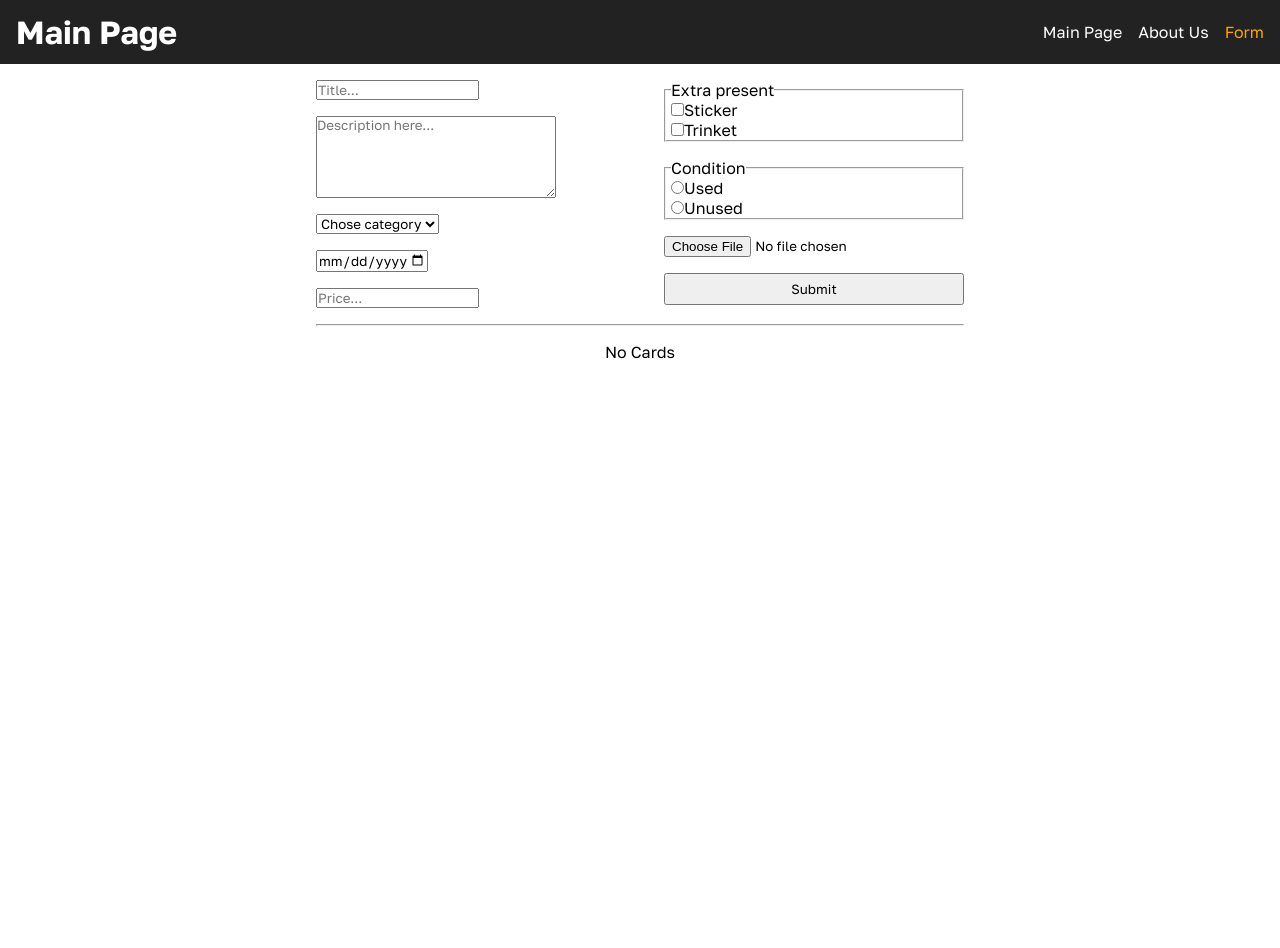
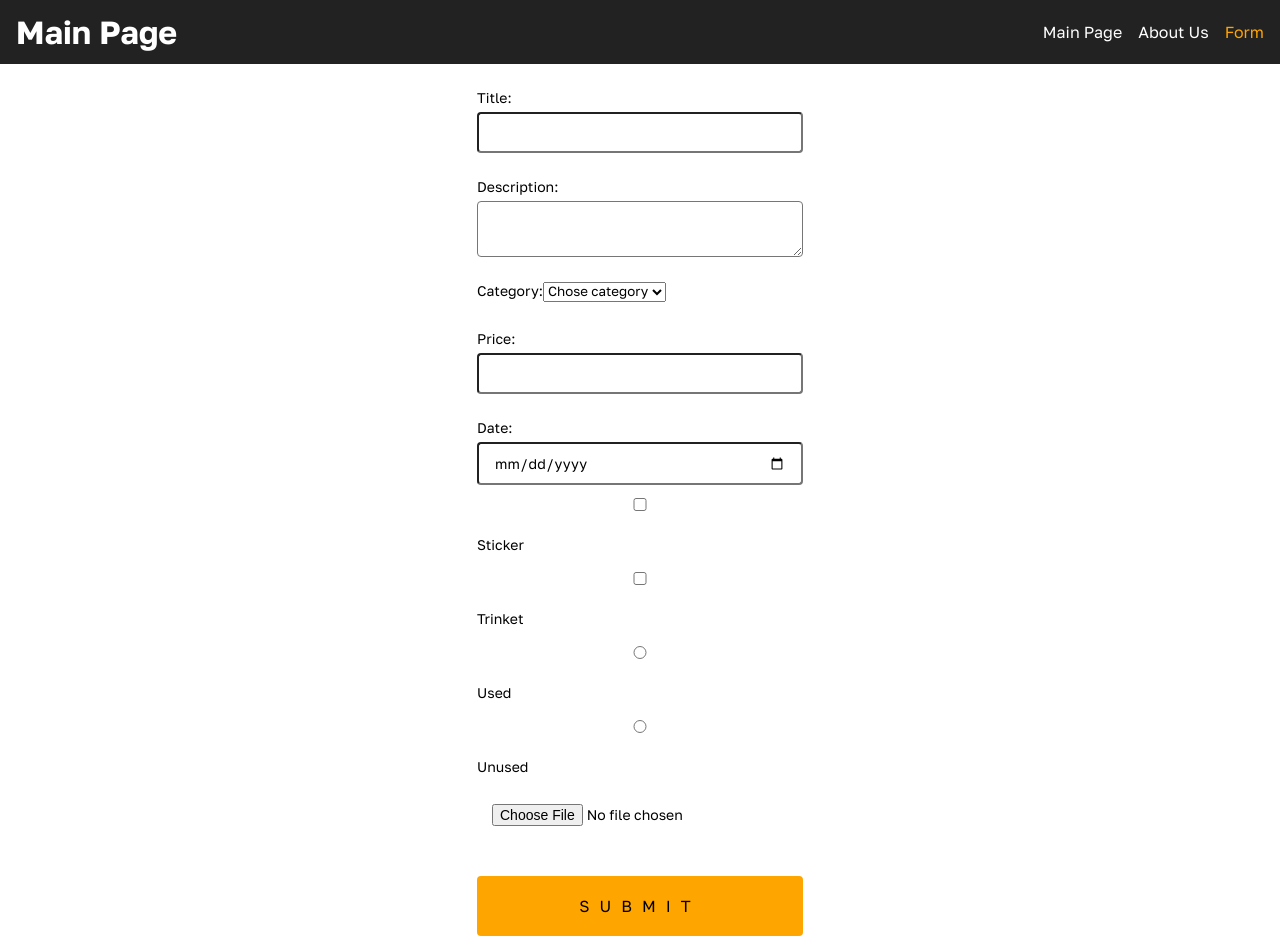
Before and after one commit to kostili-tec/rsschool-react, a React (Vite) app: page /form in a window 1280 px wide. Shown: the top 948 px of the page. Before the commit the page ends 800 px from the top, so only its background shows below. Built offline with nearby package versions, Linux system fonts and the light colour scheme.

Commit message:
refactor: rewrite form component to FC

```diff
--- a/package.json
+++ b/package.json
@@ -40,6 +40,7 @@
     "jsdom": "^21.1.1",
     "lint-staged": "^13.1.2",
     "prettier": "^2.8.4",
+    "react-hook-form": "^7.43.8",
     "sass": "^1.58.3",
     "typescript": "^4.9.3",
     "vite": "^4.1.0",
--- /dev/null
+++ b/src/components/CardForm.tsx
@@ -0,0 +1,135 @@
+import React, { FC } from 'react';
+import { useForm } from 'react-hook-form';
+import { ICreateFormProps, IFormInputsData, IFormCardData } from '../interfaces';
+import classes from '../styles/form.module.scss';
+
+const CardForm: FC<ICreateFormProps> = ({ create }) => {
+  const {
+    register,
+    formState: { errors },
+    handleSubmit,
+  } = useForm<IFormInputsData>();
+
+  const onSubmit = (data: IFormInputsData) => {
+    const cardData: IFormCardData = { fileUrl: URL.createObjectURL(data.file[0]), ...data };
+    console.log(data);
+    console.log(cardData);
+
+    create(cardData);
+  };
+
+  return (
+    <form className={classes.form} onSubmit={handleSubmit(onSubmit)}>
+      <label>
+        Title:
+        <input
+          {...register('title', {
+            required: 'Поле обязательно',
+          })}
+        />
+      </label>
+      <div>{errors?.title && <p>{errors?.title.message || 'Error'}</p>}</div>
+      <label htmlFor="">
+        Description:
+        <textarea
+          {...register('description', {
+            required: 'Минимум 10 символов',
+          })}
+        ></textarea>
+      </label>
+      <div>{errors?.description && <p>{errors?.description.message || 'Error'}</p>}</div>
+      <label>
+        Category:
+        <select
+          role={'select'}
+          defaultValue={''}
+          {...register('select', {
+            required: 'select',
+          })}
+        >
+          <option disabled value="">
+            Chose category
+          </option>
+          <option value="smartphones">Smartphones</option>
+          <option value="laptops">Laptops</option>
+          <option value="fragrances">Fragrances</option>
+          <option value="skincare">Skincare</option>
+          <option value="another">Another</option>
+        </select>
+      </label>
+      <div>{errors?.select && <p>{errors?.select.message || 'Error'}</p>}</div>
+      <label htmlFor="">
+        Price:
+        <input
+          type="number"
+          {...register('price', {
+            required: 'Price',
+          })}
+        />
+      </label>
+      <div>{errors?.price && <p>{errors?.price.message || 'Error'}</p>}</div>
+      <label htmlFor="">
+        Date:
+        <input
+          type="date"
+          {...register('date', {
+            required: 'Date',
+          })}
+        />
+      </label>
+      <div>{errors?.price && <p>{errors?.price.message || 'Error'}</p>}</div>
+
+      <input
+        type="checkbox"
+        id="checkInput1"
+        value="Sticker"
+        {...register('checkboxes', {
+          required: true,
+        })}
+      />
+      <label htmlFor="checkInput1">Sticker</label>
+      <input
+        type="checkbox"
+        id="checkInput2"
+        value="Trinket"
+        {...register('checkboxes', {
+          required: true,
+        })}
+      />
+      <label htmlFor="checkInput1">Trinket</label>
+      <div>{errors?.checkboxes && <p>{errors?.checkboxes.message || 'Error'}</p>}</div>
+      <input
+        type="radio"
+        id="radio1"
+        value="Used"
+        {...register('radio', {
+          required: true,
+        })}
+      />
+      <label htmlFor="radio1">Used</label>
+      <input
+        type="radio"
+        id="radio2"
+        value="Unused"
+        {...register('radio', {
+          required: true,
+        })}
+      />
+      <label htmlFor="radio2">Unused</label>
+      <div>{errors?.radio && <p>{errors?.radio.message || 'Error'}</p>}</div>
+
+      <input
+        type="file"
+        accept="image/jpeg,image/png,image/gif"
+        {...register('file', {
+          required: true,
+        })}
+      />
+      <div>{errors?.file && <p>{errors?.file.message || 'Error'}</p>}</div>
+
+      <input type="submit" value="Submit" />
+    </form>
+  );
+};
+
+export default CardForm;
--- a/src/components/FormCard.tsx
+++ b/src/components/FormCard.tsx
@@ -1,22 +1,18 @@
 import React, { FC } from 'react';
-import { ICreatorFormRefs } from '../interfaces';
+import { IFormCardData } from '../interfaces';
 
-const FormCard: FC<ICreatorFormRefs> = (props) => {
+const FormCard: FC<IFormCardData> = (props) => {
   return (
     <div className="form-card">
-      <img
-        src={props.inputFileUrl}
-        alt={`${props.inputTitle}-image`}
-        className="form-card__image"
-      />
+      <img src={props.fileUrl} alt={`${props.title}-image`} className="form-card__image" />
       <div className="card-description__container">
-        <h1>{props.inputTitle}</h1>
-        <p>{props.textAreaDescription}</p>
-        <p>{`Category: ${props.selectValue}`}</p>
-        <p>{`Extra present: ${props.checkboxValues?.join(', ')}`}</p>
-        <p>{`Сondition: ${props.radioButtonValue}`}</p>
-        <p>{`Production date: ${props.inputDate}`}</p>
-        <p>{`$ ${props.inputPrice}`}</p>
+        <h1>{props.title}</h1>
+        <p>{props.description}</p>
+        <p>{`Category: ${props.select}`}</p>
+        <p>{`Extra present: ${props.checkboxes?.join(', ')}`}</p>
+        <p>{`Сondition: ${props.radio}`}</p>
+        <p>{`Production date: ${props.date}`}</p>
+        <p>{`$ ${props.price}`}</p>
       </div>
     </div>
   );
--- a/src/components/pages/FormPage.tsx
+++ b/src/components/pages/FormPage.tsx
@@ -1,20 +1,20 @@
 import React, { FC, useState } from 'react';
-import CreateCardForm from '../CreateCardForm';
 import FormCard from '../FormCard';
-import { ICreatorFormRefs } from '../../interfaces';
+import CardForm from '../CardForm';
+import { IFormCardData } from '../../interfaces';
 
 const FormPage: FC = () => {
-  const [cards, setCards] = useState<Array<ICreatorFormRefs> | []>([]);
+  const [cards, setCards] = useState<Array<IFormCardData> | []>([]);
   const [message, setMessage] = useState(false);
 
-  const createCard = (newCard: ICreatorFormRefs) => {
+  const createCard = (newCard: IFormCardData) => {
     setCards([...cards, newCard]);
     setMessage(true);
     setTimeout(() => setMessage(false), 2000);
   };
   return (
     <>
-      <CreateCardForm create={createCard} />
+      <CardForm create={createCard} />
       {message && <p>Card added</p>}
       {cards.length ? (
         <div className="form-page__container">
--- /dev/null
+++ b/src/styles/form.module.scss
@@ -0,0 +1,128 @@
+/* form {
+  max-width: 500px;
+  margin: 0 auto;
+}
+
+h1 {
+  font-weight: 100;
+  color: white;
+  text-align: center;
+  padding-bottom: 10px;
+  border-bottom: 1px solid rgb(79, 98, 148);
+}
+ */
+.form {
+  // background: #0e101c;
+  max-width: 500px;
+  // max-width: 400px;
+  margin: 0 auto;
+  p {
+    color: #bf1650;
+  }
+
+  p::before {
+    display: inline;
+    content: "⚠ ";
+  }
+
+  input {
+    display: block;
+    box-sizing: border-box;
+    width: 100%;
+    border-radius: 4px;
+    // border: 1px solid white;
+    padding: 10px 15px;
+    margin-bottom: 10px;
+    font-size: 14px;
+  }
+
+  textarea {
+    display: block;
+    width: 100%;
+    border-radius: 4px;
+    padding: 10px 15px;
+    margin-bottom: 10px;
+    font-size: 14px;
+  }
+
+  label {
+    line-height: 2;
+    text-align: left;
+    display: block;
+    margin-bottom: 13px;
+    margin-top: 20px;
+    font-size: 14px;
+    font-weight: 200;
+  }
+
+  button[type="submit"],
+  input[type="submit"] {
+    background: orange;
+    text-transform: uppercase;
+    border: none;
+    margin-top: 40px;
+    padding: 20px;
+    font-size: 16px;
+    font-weight: 100;
+    letter-spacing: 10px;
+  }
+
+  button[type="submit"]:hover,
+  input[type="submit"]:hover {
+    background: #bf1650;
+  }
+
+  button[type="submit"]:active,
+  input[type="button"]:active,
+  input[type="submit"]:active {
+    transition: 0.3s all;
+    transform: translateY(3px);
+    border: 1px solid transparent;
+    opacity: 0.8;
+  }
+
+  input:disabled {
+    opacity: 0.4;
+  }
+
+  input[type="button"]:hover {
+    transition: 0.3s all;
+  }
+
+  button[type="submit"],
+  input[type="button"],
+  input[type="submit"] {
+    -webkit-appearance: none;
+  }
+
+  .App {
+    max-width: 600px;
+    margin: 0 auto;
+  }
+
+  button[type="button"] {
+    display: block;
+    appearance: none;
+    background: #333;
+    border: none;
+    text-transform: uppercase;
+    padding: 10px 20px;
+    border-radius: 4px;
+  }
+
+  hr {
+    margin-top: 30px;
+  }
+
+  button {
+    display: block;
+    appearance: none;
+    margin-top: 40px;
+    border: 1px solid #333;
+    margin-bottom: 20px;
+    text-transform: uppercase;
+    padding: 10px 20px;
+    border-radius: 4px;
+  }
+
+}
```
Also changed, not shown: src/interfaces.ts (+17 -1 lines), 1 other file (tests, documents, lock files or other folders).
